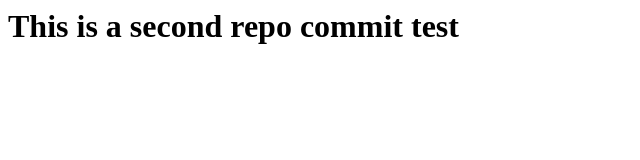
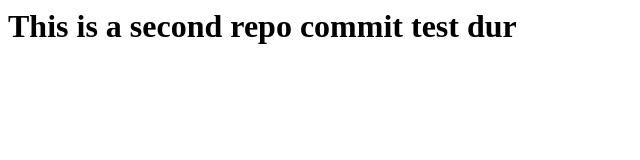
Before and after one commit to Pretzels121609/SecondRepo, a plain HTML site: page index.html in a window 1280 px wide. Shown: the full height of the page, 0-640 px from the left. Drawn offline with Linux system fonts and the light colour scheme.

Commit message:
This is my actual second repo

```diff
--- a/index.html
+++ b/index.html
@@ -1,3 +1,3 @@
-<h1>This is a second repo commit test
+<h1>This is a second repo commit test dur
 
 </h1>
```
